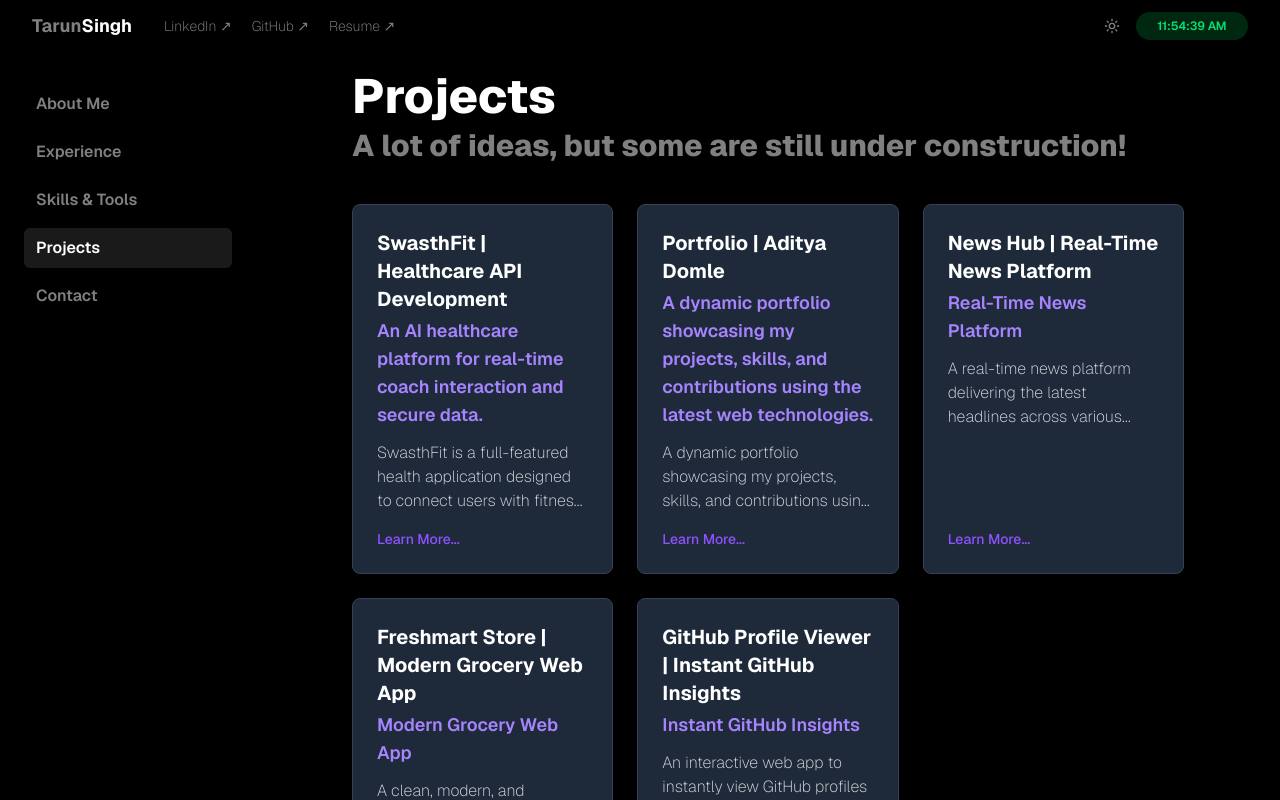
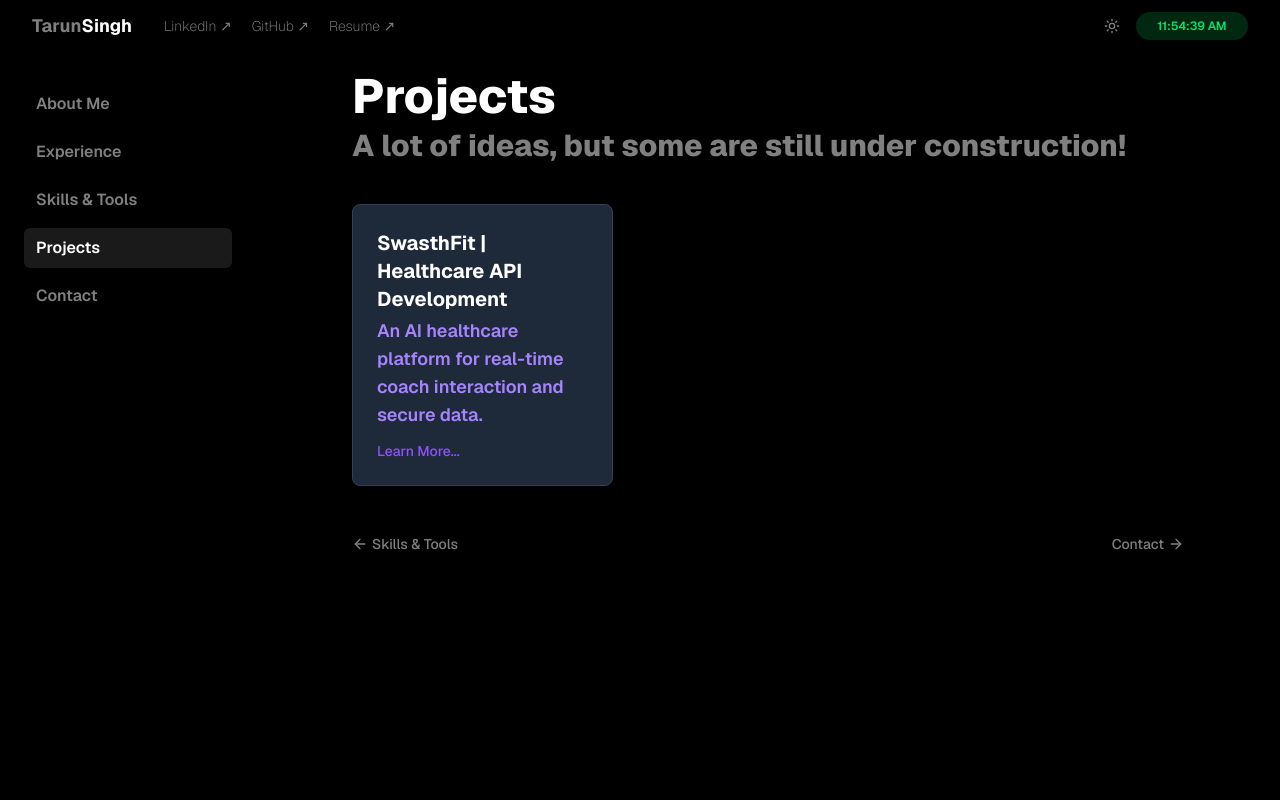
Before and after one commit to Tarunk0201/portfolio2.0, a React (Vite) app: page / in a window 1280 px wide. Both pictures are taken after a click on the button "Projects". Shown: the top 800 px of the page. Built offline with nearby package versions, Linux system fonts and the light colour scheme.

Commit message:
refactor: adjust Sidebar positioning and update time formatting in Navbar

```diff
--- a/src/App.jsx
+++ b/src/App.jsx
@@ -105,12 +105,14 @@ export default function App() {
         theme="dark"
       />
       <div className="flex min-h-screen">
+        <div className="sticky top-0 h-screen self-start">
           <Sidebar
             active={activeSection}
             setActive={setActiveSection}
             sidebarOpen={sidebarOpen}
             setSidebarOpen={setSidebarOpen}
           />
+        </div>
         <div className="flex-1 pt-10 flex flex-col">
           <Navbar
             setActiveSection={setActiveSection}
--- a/src/component/Navbar.jsx
+++ b/src/component/Navbar.jsx
@@ -21,7 +21,12 @@ export default function Navbar({
     document.documentElement.classList.toggle("light");
   };
 
-  const formattedTime = time.toLocaleTimeString();
+  const formattedTime = time.toLocaleTimeString("en-US", {
+    hour: "numeric",
+    minute: "2-digit",
+    second: "2-digit",
+    hour12: true,
+  });
 
   return (
     <nav className="fixed top-0 left-0 right-0 z-50 border-b dark:text-white text-black border-black/10 backdrop-blur-lg">
@@ -88,7 +93,6 @@ export default function Navbar({
           <div className="w-28 text-center bg-green-500/20 text-green-400 hidden md:block px-3 py-1.5 rounded-full text-xs font-semibold">
             {formattedTime}
           </div>
-          {/* <Music className="w-4 h-4 cursor-pointer hover:opacity-100 opacity-50" /> */}
         </div>
       </div>
     </nav>
--- a/src/component/ProjectCard.jsx
+++ b/src/component/ProjectCard.jsx
@@ -9,7 +9,7 @@ const ProjectCard = ({ title, tagline, description, onClick }) => (
     <div>
       <h4 className="text-xl font-bold text-white mb-1">{title}</h4>
       <p className="text-lg font-semibold text-violet-400 mb-3">{tagline}</p>
-      <p className="text-gray-300 text-base mb-4 line-clamp-3">{description}</p>
+      {/* <p className="text-gray-300 text-base mb-4 line-clamp-3">{description}</p> */}
     </div>
     <div className="text-sm font-medium text-violet-500 hover:text-violet-400 transition-colors">
       Learn More...
@@ -60,118 +60,118 @@ export default function Projects({ setActiveSection, setSelectedProject }) {
       liveLink: "https://play.google.com/store/apps/details?id=com.swasthfit",
       githubLink: "https://github.com/Tarunk0201/swasthfit.git",
     },
-    {
-      title: "Portfolio | Aditya Domle",
-      tagline:
-        "A dynamic portfolio showcasing my projects, skills, and contributions using the latest web technologies.",
-      description:
-        "A dynamic portfolio showcasing my projects, skills, and contributions using the latest web technologies.",
-      link: "#",
-      subtitle:
-        "A dynamic portfolio showcasing my projects, skills, and contributions using the latest web technologies.",
-      techStack: ["React.js", "Tailwind CSS", "Vite", "Framer Motion"],
-      features: [
-        "Dynamic project showcase",
-        "Skills and contributions section",
-        "Responsive design",
-        "Smooth animations",
-      ],
-      learnings: [
-        "Advanced React state management",
-        "Tailwind CSS for styling",
-        "Vite for fast development",
-      ],
-      challenges: [
-        "Optimizing performance for large content",
-        "Ensuring cross-browser compatibility",
-      ],
-      liveLink: "#",
-      githubLink: "#",
-    },
-    {
-      title: "News Hub | Real-Time News Platform",
-      tagline: "Real-Time News Platform",
-      description:
-        "A real-time news platform delivering the latest headlines across various categories using the News API.",
-      link: "#",
-      subtitle:
-        "A real-time news platform delivering the latest headlines across various categories using the News API.",
-      techStack: ["React.js", "News API", "Tailwind CSS"],
-      features: [
-        "Real-time news updates",
-        "Category-based filtering",
-        "Responsive design",
-        "Search functionality",
-      ],
-      learnings: [
-        "API integration",
-        "State management for dynamic data",
-        "UI/UX for news platforms",
-      ],
-      challenges: [
-        "Handling API rate limits",
-        "Ensuring data freshness",
-        "Optimizing for mobile devices",
-      ],
-      liveLink: "#",
-      githubLink: "#",
-    },
-    {
-      title: "Freshmart Store | Modern Grocery Web App",
-      tagline: "Modern Grocery Web App",
-      description:
-        "A clean, modern, and responsive grocery store web app built with React, Vite, Redux, and Tailwind CSS.",
-      link: "#",
-      subtitle:
-        "A clean, modern, and responsive grocery store web app built with React, Vite, Redux, and Tailwind CSS.",
-      techStack: ["React.js", "Vite", "Redux", "Tailwind CSS"],
-      features: [
-        "Product catalog",
-        "Shopping cart functionality",
-        "User authentication",
-        "Responsive design",
-      ],
-      learnings: [
-        "Redux for state management",
-        "Building e-commerce features",
-        "Vite for build optimization",
-      ],
-      challenges: [
-        "Complex state management",
-        "Ensuring security for payments",
-        "Scalability for product inventory",
-      ],
-      liveLink: "#",
-      githubLink: "#",
-    },
-    {
-      title: "GitHub Profile Viewer | Instant GitHub Insights",
-      tagline: "Instant GitHub Insights",
-      description:
-        "An interactive web app to instantly view GitHub profiles with clean UI built using HTML, CSS, and JavaScript.",
-      link: "#",
-      subtitle:
-        "An interactive web app to instantly view GitHub profiles with clean UI built using HTML, CSS, and JavaScript.",
-      techStack: ["HTML", "CSS", "JavaScript", "GitHub API"],
-      features: [
-        "Profile overview",
-        "Repository listing",
-        "Follower and following counts",
-        "Clean UI design",
-      ],
-      learnings: [
-        "Vanilla JavaScript for DOM manipulation",
-        "API data fetching",
-        "Responsive CSS",
-      ],
-      challenges: [
-        "Handling API errors",
-        "Optimizing for different screen sizes",
-        "Ensuring fast load times",
-      ],
-      liveLink: "#",
-      githubLink: "#",
-    },
+    // {
+    //   title: "Portfolio | Aditya Domle",
+    //   tagline:
+    //     "A dynamic portfolio showcasing my projects, skills, and contributions using the latest web technologies.",
+    //   description:
+    //     "A dynamic portfolio showcasing my projects, skills, and contributions using the latest web technologies.",
+    //   link: "#",
+    //   subtitle:
+    //     "A dynamic portfolio showcasing my projects, skills, and contributions using the latest web technologies.",
+    //   techStack: ["React.js", "Tailwind CSS", "Vite", "Framer Motion"],
+    //   features: [
+    //     "Dynamic project showcase",
+    //     "Skills and contributions section",
+    //     "Responsive design",
+    //     "Smooth animations",
+    //   ],
+    //   learnings: [
+    //     "Advanced React state management",
+    //     "Tailwind CSS for styling",
+    //     "Vite for fast development",
+    //   ],
+    //   challenges: [
+    //     "Optimizing performance for large content",
+    //     "Ensuring cross-browser compatibility",
+    //   ],
+    //   liveLink: "#",
+    //   githubLink: "#",
+    // },
+    // {
+    //   title: "News Hub | Real-Time News Platform",
+    //   tagline: "Real-Time News Platform",
+    //   description:
+    //     "A real-time news platform delivering the latest headlines across various categories using the News API.",
+    //   link: "#",
+    //   subtitle:
+    //     "A real-time news platform delivering the latest headlines across various categories using the News API.",
+    //   techStack: ["React.js", "News API", "Tailwind CSS"],
+    //   features: [
+    //     "Real-time news updates",
+    //     "Category-based filtering",
+    //     "Responsive design",
+    //     "Search functionality",
+    //   ],
+    //   learnings: [
+    //     "API integration",
+    //     "State management for dynamic data",
+    //     "UI/UX for news platforms",
+    //   ],
+    //   challenges: [
+    //     "Handling API rate limits",
+    //     "Ensuring data freshness",
+    //     "Optimizing for mobile devices",
+    //   ],
+    //   liveLink: "#",
+    //   githubLink: "#",
+    // },
+    // {
+    //   title: "Freshmart Store | Modern Grocery Web App",
+    //   tagline: "Modern Grocery Web App",
+    //   description:
+    //     "A clean, modern, and responsive grocery store web app built with React, Vite, Redux, and Tailwind CSS.",
+    //   link: "#",
+    //   subtitle:
+    //     "A clean, modern, and responsive grocery store web app built with React, Vite, Redux, and Tailwind CSS.",
+    //   techStack: ["React.js", "Vite", "Redux", "Tailwind CSS"],
+    //   features: [
+    //     "Product catalog",
+    //     "Shopping cart functionality",
+    //     "User authentication",
+    //     "Responsive design",
+    //   ],
+    //   learnings: [
+    //     "Redux for state management",
+    //     "Building e-commerce features",
+    //     "Vite for build optimization",
+    //   ],
+    //   challenges: [
+    //     "Complex state management",
+    //     "Ensuring security for payments",
+    //     "Scalability for product inventory",
+    //   ],
+    //   liveLink: "#",
+    //   githubLink: "#",
+    // },
+    // {
+    //   title: "GitHub Profile Viewer | Instant GitHub Insights",
+    //   tagline: "Instant GitHub Insights",
+    //   description:
+    //     "An interactive web app to instantly view GitHub profiles with clean UI built using HTML, CSS, and JavaScript.",
+    //   link: "#",
+    //   subtitle:
+    //     "An interactive web app to instantly view GitHub profiles with clean UI built using HTML, CSS, and JavaScript.",
+    //   techStack: ["HTML", "CSS", "JavaScript", "GitHub API"],
+    //   features: [
+    //     "Profile overview",
+    //     "Repository listing",
+    //     "Follower and following counts",
+    //     "Clean UI design",
+    //   ],
+    //   learnings: [
+    //     "Vanilla JavaScript for DOM manipulation",
+    //     "API data fetching",
+    //     "Responsive CSS",
+    //   ],
+    //   challenges: [
+    //     "Handling API errors",
+    //     "Optimizing for different screen sizes",
+    //     "Ensuring fast load times",
+    //   ],
+    //   liveLink: "#",
+    //   githubLink: "#",
+    // },
   ];
 
   return (
```
Lines whose indentation alone changed are shown as unchanged.
